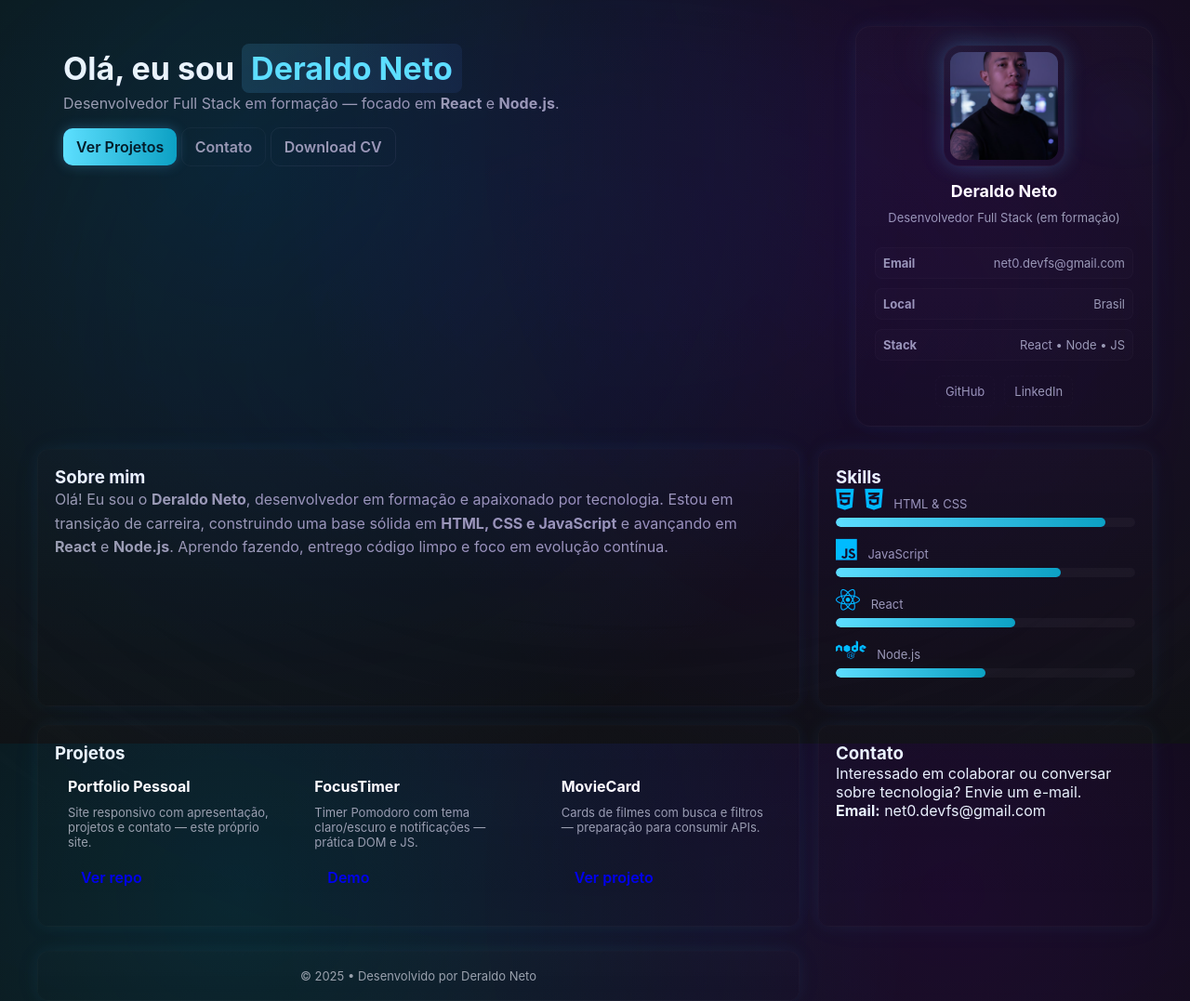
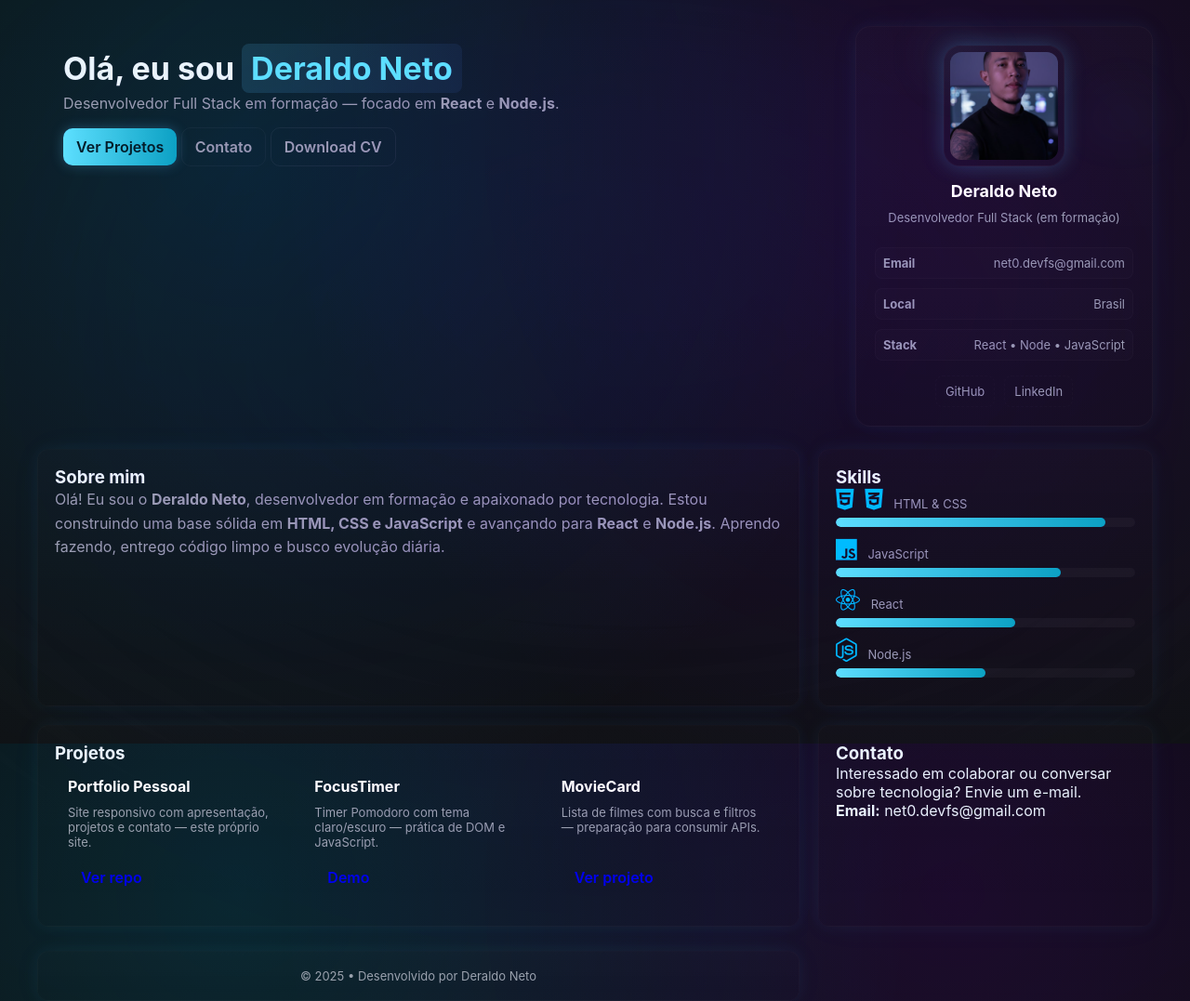
Before and after one commit to DEVSamurai-web/Portfolio, a plain HTML site: page index.html in a window 1280 px wide. Shown: the whole page at 93% size. Drawn offline with Linux system fonts and the light colour scheme; files whose address does not match are found by name.

Commit message:
Update index.html
atualizaçao icones stacks

```diff
--- a/index.html
+++ b/index.html
@@ -5,19 +5,24 @@
   <meta name="viewport" content="width=device-width,initial-scale=1" />
   <title>Portfólio - Deraldo Neto</title>
 
-  <!-- FONT AWESOME PARA OS ÍCONES -->
+  <!-- FONT AWESOME PARA ÍCONES -->
   <link rel="stylesheet" href="https://cdnjs.cloudflare.com/ajax/libs/font-awesome/6.5.0/css/all.min.css">
 
   <link rel="stylesheet" href="style.css" />
 </head>
 <body>
   <main class="site">
-    <!-- HERO + SIDEBAR CARD -->
+    <!-- HERO -->
     <section class="hero">
       <div class="hero-inner">
+
         <div class="hero-left">
           <h1>Olá, eu sou <span class="name-highlight">Deraldo Neto</span></h1>
-          <p class="lead">Desenvolvedor Full Stack em formação — focado em <strong>React</strong> e <strong>Node.js</strong>.</p>
+          <p class="lead">
+            Desenvolvedor Full Stack em formação — focado em
+            <strong>React</strong> e <strong>Node.js</strong>.
+          </p>
+
           <div class="hero-ctas">
             <a class="btn primary" href="#projetos">Ver Projetos</a>
             <a class="btn ghost" href="#contato">Contato</a>
@@ -25,17 +30,19 @@
           </div>
         </div>
 
+        <!-- CARD LATERAL -->
         <aside class="profile-card">
           <div class="avatar-wrap">
             <img src="perfil.jpeg.jpeg" alt="Avatar Deraldo" class="avatar"/>
           </div>
+
           <h2 class="pc-name">Deraldo Neto</h2>
           <p class="pc-role">Desenvolvedor Full Stack (em formação)</p>
 
           <div class="pc-info">
             <div><strong>Email</strong><span>net0.devfs@gmail.com</span></div>
             <div><strong>Local</strong><span>Brasil</span></div>
-            <div><strong>Stack</strong><span>React • Node • JS</span></div>
+            <div><strong>Stack</strong><span>React • Node • JavaScript</span></div>
           </div>
 
           <nav class="pc-socials">
@@ -48,63 +55,65 @@
       <div class="hero-decor"></div>
     </section>
 
-
-
-
     <!-- CONTENT -->
     <section class="content">
+
+      <!-- SOBRE -->
       <div id="sobre" class="card about">
         <h3>Sobre mim</h3>
         <p>
           Olá! Eu sou o <strong>Deraldo Neto</strong>, desenvolvedor em formação e apaixonado por tecnologia.
-          Estou em transição de carreira, construindo uma base sólida em <strong>HTML, CSS e JavaScript</strong> e avançando em
-          <strong>React</strong> e <strong>Node.js</strong>. Aprendo fazendo, entrego código limpo e foco em evolução contínua.
+          Estou construindo uma base sólida em <strong>HTML, CSS e JavaScript</strong> e avançando para
+          <strong>React</strong> e <strong>Node.js</strong>.
+          Aprendo fazendo, entrego código limpo e busco evolução diária.
         </p>
       </div>
 
-
-
-
-      <!-- SKILLS COM ÍCONES -->
+      <!-- SKILLS -->
       <div id="skills" class="card skills">
         <h3>Skills</h3>
 
+        <!-- HTML & CSS -->
         <div class="skill">
           <label>
             <i class="fa-brands fa-html5"></i>
-            <i class="fa-brands fa-css3-alt"></i> HTML & CSS
+            <i class="fa-brands fa-css3-alt"></i>
+            HTML & CSS
           </label>
-          <div class="bar"><div style="width:90%"></div></div>
+          <div class="bar"><div style="width: 90%"></div></div>
         </div>
 
+        <!-- JAVASCRIPT -->
         <div class="skill">
           <label>
             <i class="fa-brands fa-js"></i> JavaScript
           </label>
-          <div class="bar"><div style="width:75%"></div></div>
+          <div class="bar"><div style="width: 75%"></div></div>
         </div>
 
+        <!-- REACT -->
         <div class="skill">
           <label>
             <i class="fa-brands fa-react"></i> React
           </label>
-          <div class="bar"><div style="width:60%"></div></div>
+          <div class="bar"><div style="width: 60%"></div></div>
         </div>
 
+        <!-- NODE.JS -->
         <div class="skill">
           <label>
-            <i class="fa-brands fa-node"></i> Node.js
+            <i class="fa-brands fa-node-js"></i> Node.js
           </label>
-          <div class="bar"><div style="width:50%"></div></div>
+          <div class="bar"><div style="width: 50%"></div></div>
         </div>
       </div>
 
-
-
-
+      <!-- PROJETOS -->
       <div id="projetos" class="card projects">
         <h3>Projetos</h3>
+
         <div class="projects-grid">
+
           <article class="project">
             <h4>Portfolio Pessoal</h4>
             <p>Site responsivo com apresentação, projetos e contato — este próprio site.</p>
@@ -115,7 +124,7 @@
 
           <article class="project">
             <h4>FocusTimer</h4>
-            <p>Timer Pomodoro com tema claro/escuro e notificações — prática DOM e JS.</p>
+            <p>Timer Pomodoro com tema claro/escuro — prática de DOM e JavaScript.</p>
             <div class="proj-actions">
               <a class="btn small" href="#" target="_blank">Demo</a>
             </div>
@@ -123,27 +132,27 @@
 
           <article class="project">
             <h4>MovieCard</h4>
-            <p>Cards de filmes com busca e filtros — preparação para consumir APIs.</p>
+            <p>Lista de filmes com busca e filtros — preparação para consumir APIs.</p>
             <div class="proj-actions">
               <a class="btn small" href="#" target="_blank">Ver projeto</a>
             </div>
           </article>
+
         </div>
       </div>
 
-
-
-
-
+      <!-- CONTATO -->
       <div id="contato" class="card contact">
         <h3>Contato</h3>
         <p>Interessado em colaborar ou conversar sobre tecnologia? Envie um e-mail.</p>
         <p><strong>Email:</strong> net0.devfs@gmail.com</p>
       </div>
 
+      <!-- RODAPÉ -->
       <footer class="footer card">
         © 2025 • Desenvolvido por Deraldo Neto
       </footer>
+
     </section>
   </main>
 
```
